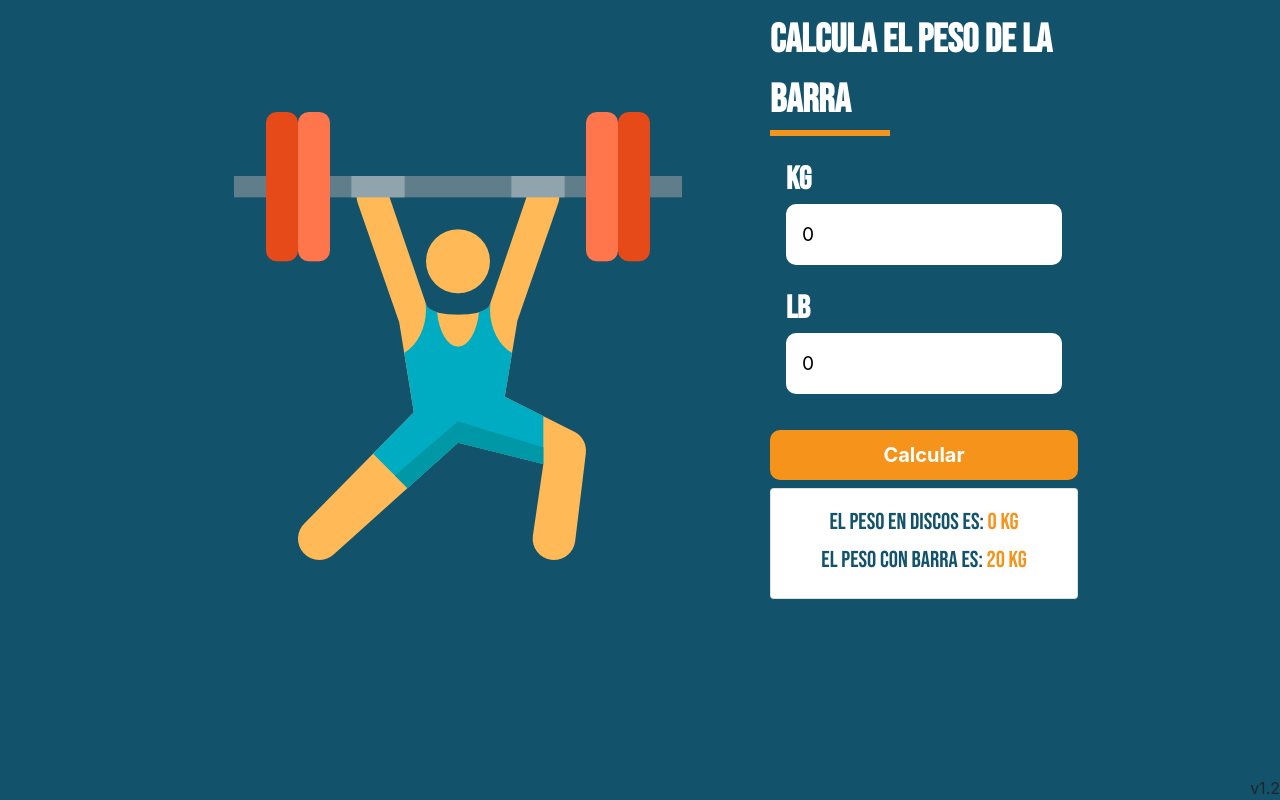
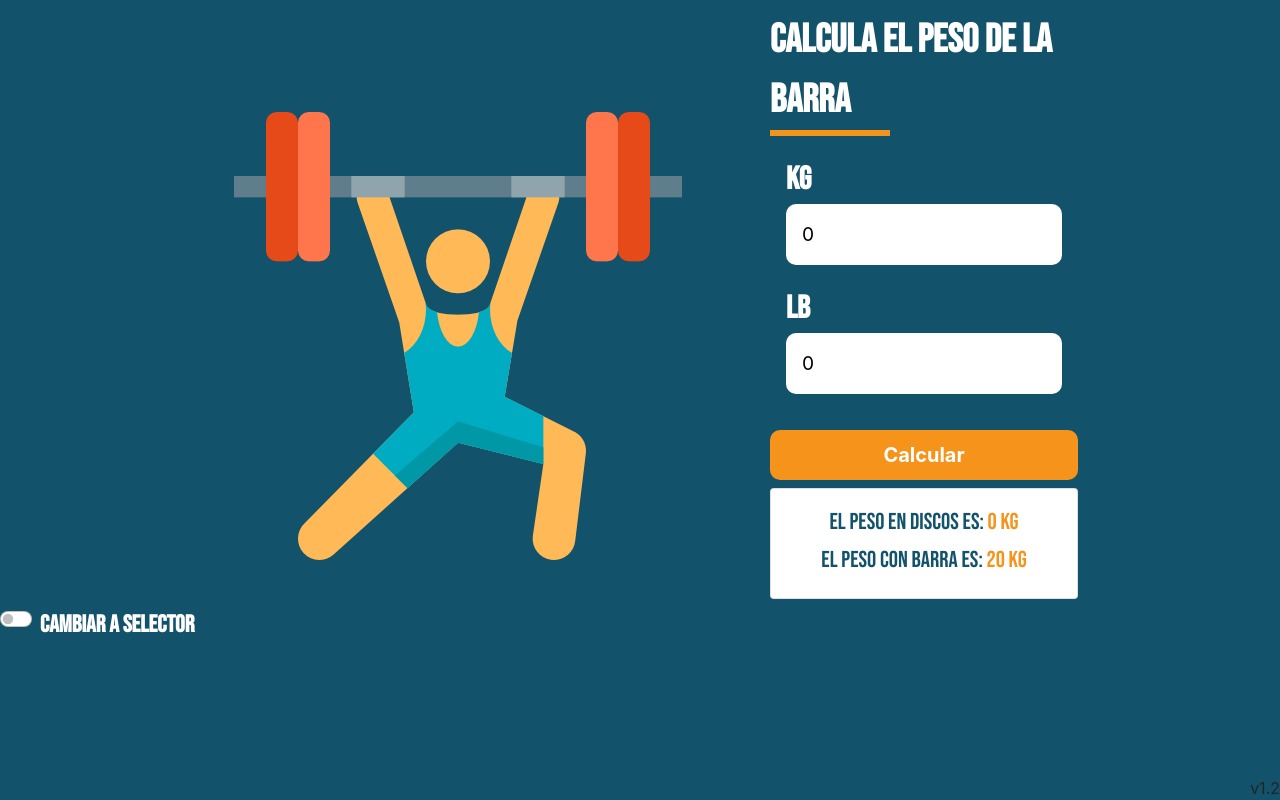
Before and after one commit to Diego-MV/KGplusLB, a React (Create React App) app: page / in a window 1280 px wide. Built offline with nearby package versions, Linux system fonts and the light colour scheme.

Commit message:
add switch selector and calculator

```diff
--- a/src/App.js
+++ b/src/App.js
@@ -1,17 +1,34 @@
+import { useState } from 'react';
 import { BrowserRouter, Switch, Route } from 'react-router-dom';
+import styled from '@emotion/styled';
 
 import Calculator from './pages/Calculator'
 import Selector from './pages/Selector'
 
+const Label = styled.label`
+  font-family: "Bebas Neue", cursivel;
+  color: #fff;
+  text-transform: uppercase;
+  font-weight: bold;
+  font-size: 1.5rem;
+  display: block;
+`;
+
 function App() {
+  const [side, setside] = useState(false);
+  const switchSide = () => {
+    setside(!side);
+    console.log(side)
+  }
+
   return (
-    <BrowserRouter>
-      <Switch>
-      <Route exact path="/KGplusLB" component={Calculator}/>
-        <Route exact path="/" component={Calculator}/>
-        <Route exact path="/Selector" component={Selector}/>
-      </Switch>
-    </BrowserRouter>
+    <div>
+      {side ? <Selector/> : <Calculator/>}
+      <div class="form-check form-switch">
+        <input class="form-check-input" type="checkbox" id="flexSwitchCheckDefault" onChange={switchSide}/>
+        {side ? <Label class="form-check-label" for="flexSwitchCheckDefault">Cambiar a calculadora</Label> : <Label class="form-check-label" for="flexSwitchCheckDefault">Cambiar a Selector</Label>}
+      </div>
+    </div>
   );
 }
 
```
